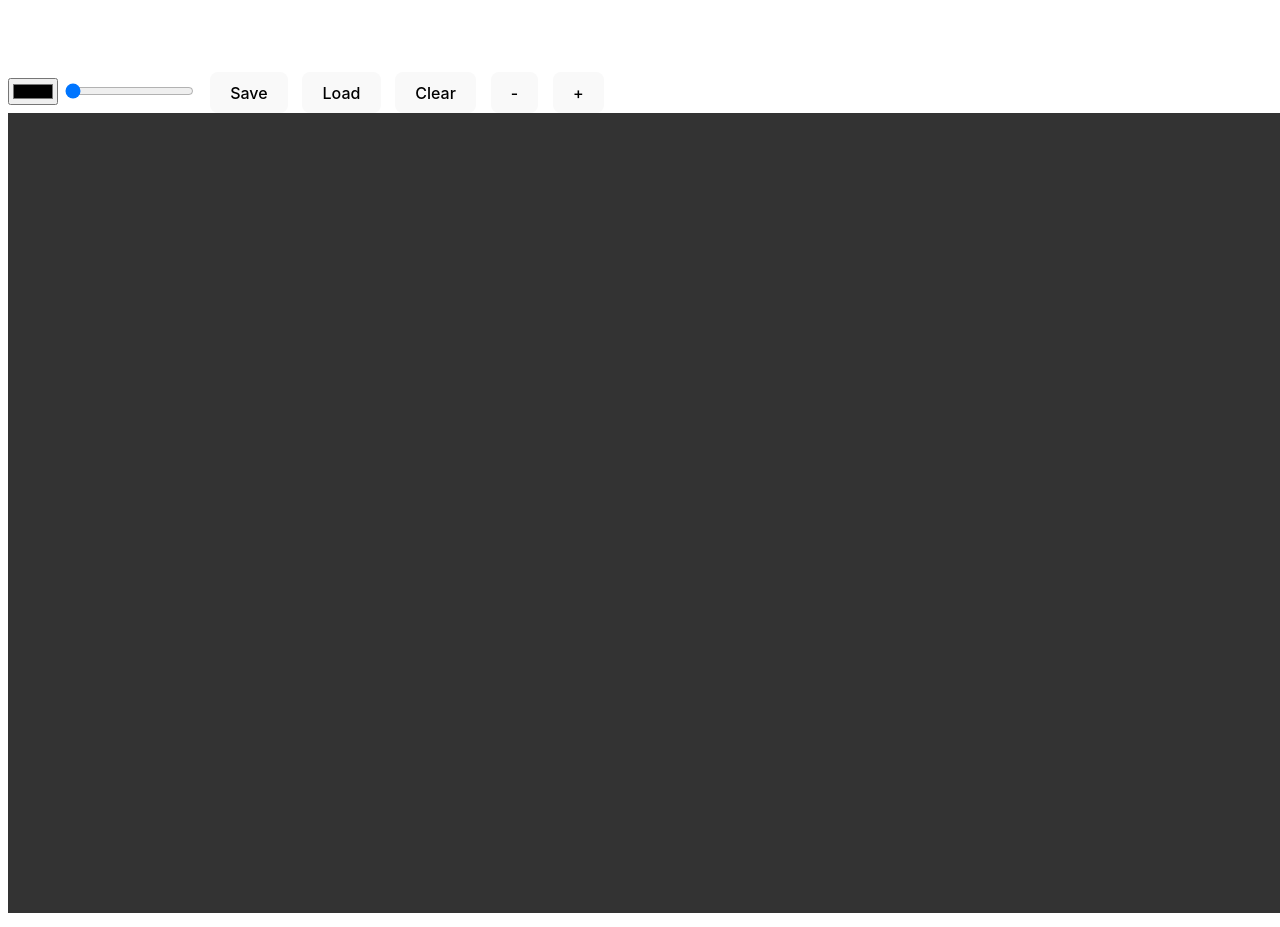
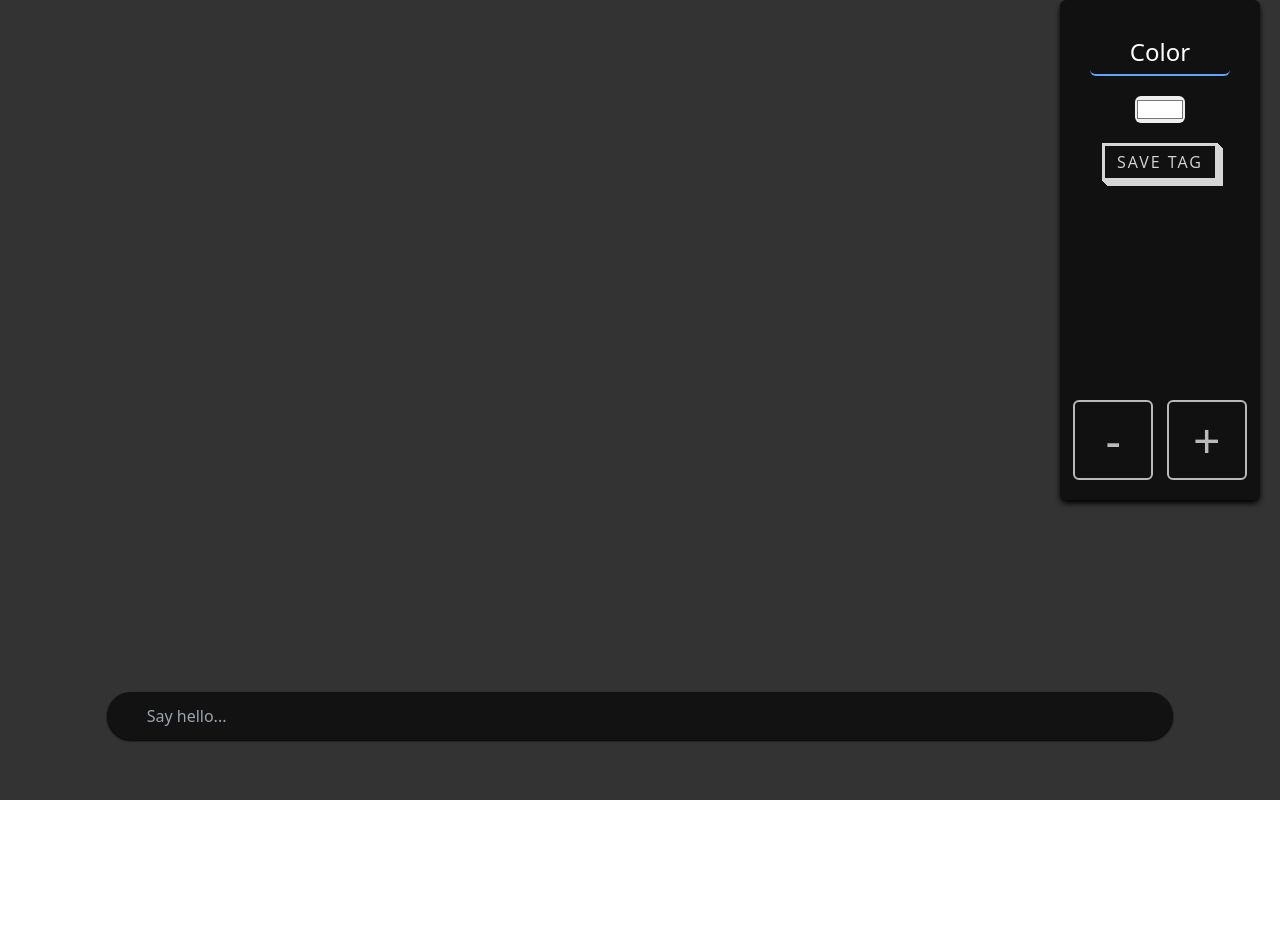
Before and after one commit to amarixdev/graffiti-FE, a website built with Vite: page index.html in a window 1280 px wide. After the commit the page ends 800 px from the top, so only its background shows below. Built offline with nearby package versions, Linux system fonts and the light colour scheme; files whose address does not match are found by name.

Commit message:
design UI

```diff
--- a/index.html
+++ b/index.html
@@ -3,27 +3,73 @@
   <head>
     <meta charset="UTF-8" />
     <link rel="icon" type="image/svg+xml" href="/vite.svg" />
-    <link rel="stylesheet" href="./src/style.css" />
     <meta name="viewport" content="width=device-width, initial-scale=1.0" />
-    <title>Vite + TS</title>
+    <link href="src/output.css" rel="stylesheet" />
+    <link rel="stylesheet" href="src/button.css" />
+    <title>Spray Chat</title>
   </head>
-  <body>
-    <div id="app"></div>
+
+  <body class="bg-gradient-to-br flex flex-col items-center">
+    <div
+      id="canvas-container"
+      class="fixed z-0 h-full w-full overflow-scroll"
+    ></div>
+    <div
+      id="controls-y"
+      class="w-[200px] rounded-md z-10 h-[500px] fixed right-5 flex flex-col items-center bg-[#111] shadow-black shadow-md p-4"
+    >
+      <div class="flex flex-col p-5 items-center">
+        <di
+          class="relative border-blue-400 border-b-2 rounded-md px-10 h-10 mb-5"
+        >
+          <h1 class="text-white text-2xl font-thin">Color</h1>
+        </di>
+        <input
+          type="color"
+          id="color-picker"
+          value="#FFFFFF"
+          class="opacity-100 rounded-md"
+        />
+      </div>
+      <div class="">
+        <button id="save-button" class="button-54" role="button">
+          Save TAG
+        </button>
+      </div>
+
+      <div class="w-full flex justify-evenly absolute bottom-0 pb-5">
+        <button
+          id="zoom-out"
+          class="text-[#bababa] scale-100 active:scale-95 transition-all border-[#bababa] border-2 w-20 h-20 rounded-md text-5xl hover:border-white hover:text-white"
+        >
+          -
+        </button>
+        <button
+          id="zoom-in"
+          class="text-[#bababa] scale-100 active:scale-95 transition-all border-[#bababa] border-2 w-20 h-20 rounded-md text-5xl hover:border-white hover:text-white"
+        >
+          +
+        </button>
+      </div>
+    </div>
+
+    <div
+      id="controls-X"
+      class="text-white flex items-center justify-center w-full h-32 z-10 fixed bottom-5"
+    >
+      <input
+        type="text"
+        placeholder="Say hello..."
+        class="bg-[#121212] w-10/12 h-12 shadow-black shadow-sm rounded-full px-10"
+      />
+    </div>
+
+    <!--Scripts-->
     <script src="https://cdn.socket.io/4.7.5/socket.io.min.js"></script>
     <script>
       const socket = io();
     </script>
-    <!-- <script type="module" src="/src/main.ts"></script> -->
     <script type="module" src="/src/network/ws-client.ts"></script>
     <script type="module" src="/src/canvas/canvas.ts"></script>
-
-    <input type="color" id="color-picker" value="#000000" />
-    <input type="range" min="5" max="15" value="5" id="weight-slider" />
-
-    <button id="save-button">Save</button>
-    <button id="load-button">Load</button>
-    <button id="clear-button">Clear</button>
-    <button id="zoom-out">-</button>
-    <button id="zoom-in">+</button>
   </body>
 </html>
--- a/package.json
+++ b/package.json
@@ -11,6 +11,7 @@
   "devDependencies": {
     "@types/p5": "^1.7.6",
     "@types/socket.io-client": "^3.0.0",
+    "tailwindcss": "^3.4.7",
     "typescript": "^4.6.4",
     "vite": "^3.2.0"
   },
--- /dev/null
+++ b/src/button.css
@@ -0,0 +1,32 @@
+/*source: https://getcssscan.com/css-buttons-examples*/
+
+/* CSS */
+.button-54 {
+  font-family: "Open Sans", sans-serif;
+  font-size: 16px;
+  letter-spacing: 2px;
+  text-decoration: none;
+  text-transform: uppercase;
+  color: #d6d6d6;
+  cursor: pointer;
+  border: 3px solid;
+  padding: 0.25em 0.5em;
+  box-shadow: 1px 1px 0px 0px, 2px 2px 0px 0px, 3px 3px 0px 0px, 4px 4px 0px 0px,
+    5px 5px 0px 0px;
+  position: relative;
+  user-select: none;
+  -webkit-user-select: none;
+  touch-action: manipulation;
+}
+
+.button-54:active {
+  box-shadow: 0px 0px 0px 0px;
+  top: 5px;
+  left: 5px;
+}
+
+@media (min-width: 768px) {
+  .button-54 {
+    padding: 0.25em 0.75em;
+  }
+}
--- a/src/canvas/canvas.ts
+++ b/src/canvas/canvas.ts
@@ -9,9 +9,9 @@ export default class Canvas {
   #tag: Array<Stroke> = new Array();
   #color: Array<number> = [255, 255, 255];
   #weight: number = 5;
-  #scaleFactor: number = 1.0;
-  #offsetX: number = 50;
-  #offsetY: number = 50;
+  #scaleFactor: number = 0.5;
+  #offsetX: number = 0;
+  #offsetY: number = 0;
   #previousState: Array<Stroke> = new Array();
 
   constructor(socket: Socket) {
@@ -32,13 +32,16 @@ export default class Canvas {
   }
 
   setScaleFactor(zoom: string) {
+    const maxScale = 1.0;
+    const minScale = 0.05;
     if (zoom == "out") {
-      this.#scaleFactor = Math.max(this.#scaleFactor - 0.1, 0.1);
+      if (this.#scaleFactor == minScale) return;
+      this.#scaleFactor = Math.max(this.#scaleFactor - 0.1, minScale);
     }
     if (zoom == "in") {
-      this.#scaleFactor = Math.min(this.#scaleFactor + 0.1, 1);
+      if (this.#scaleFactor == maxScale) return;
+      this.#scaleFactor = Math.min(this.#scaleFactor + 0.1, maxScale);
     }
-
     this.clear();
     this.#p.redraw();
   }
@@ -49,31 +52,36 @@ export default class Canvas {
     this.#spray(stroke.x, stroke.y, rgb, stroke.size);
   }
 
+  //recreate canvas from provided Stroke values
   loadCanvas(data: Array<Stroke>) {
     console.log("canvas loaded");
-    console.log(data);
     data.forEach((stroke) => {
       const rgb = HelperFunctions.stringToRGB(stroke.color);
       this.#spray(stroke.x, stroke.y, rgb, stroke.size);
     });
   }
-
+  //send local painting to server for storage
   save() {
     this.#socket.emit("save", this.#tag);
   }
 
+  //clear canvas pixels, reset background
   clear() {
     this.#p.clear();
     this.#p.background(51);
   }
 
   #init = (p: p5) => {
-    p.setup = () => {
-      p.createCanvas(p.windowWidth, p.windowHeight);
-      p.background(51);
-      p.noLoop();
-    };
-
+    const container = document.getElementById("canvas-container");
+    if (container) {
+      p.setup = () => {
+        p.createCanvas(p.windowWidth * 5, p.windowHeight * 5).parent(
+          "canvas-container"
+        );
+        p.background(51);
+        p.noLoop();
+      };
+    }
     p.draw = () => {
       console.log("running");
       p.translate(this.#offsetX, this.#offsetY);
@@ -97,10 +105,11 @@ export default class Canvas {
       };
 
       this.#spray(xPos, yPos, rgb, this.#weight);
-      this.#sendToServer(strokeMessage);
+      this.#publishToServer(strokeMessage);
     };
   };
 
+  //spray paint simulation
   #spray(x: number, y: number, color: number[], size: number) {
     let p = this.#p;
     let density = 50;
@@ -116,7 +125,8 @@ export default class Canvas {
     }
   }
 
-  #sendToServer(strokeMessage: Stroke) {
+  //live update websockets server with real-time paint strokes
+  #publishToServer(strokeMessage: Stroke) {
     //send paint stroke to server
     this.#socket.emit("stroke", strokeMessage);
     //create tag to save work
--- /dev/null
+++ b/src/input.css
@@ -0,0 +1,3 @@
+@tailwind base;
+@tailwind components;
+@tailwind utilities;
--- a/src/network/ws-client.ts
+++ b/src/network/ws-client.ts
@@ -7,7 +7,7 @@ import HelperFunctions from "../util/functions";
 const socket: Socket = io("http://localhost:3000", {
   withCredentials: true,
 });
-const sketch = new Canvas(socket);
+const canvas = new Canvas(socket);
 const saveButton = document.getElementById("save-button");
 const loadButton = document.getElementById("load-button");
 const clearButton = document.getElementById("clear-button");
@@ -17,40 +17,40 @@ const zoomIn = document.getElementById("zoom-in");
 const zoomOut = document.getElementById("zoom-out");
 
 socket.on("stroke", (data: Stroke) => {
-  sketch.broadcast(data);
+  canvas.broadcast(data);
 });
 
 socket.on("boot-up", (data: Array<Stroke>) => {
-  sketch.loadCanvas(data);
-  sketch.setPreviousState(data);
+  canvas.loadCanvas(data);
+  canvas.setPreviousState(data);
 });
 
 saveButton?.addEventListener("click", () => {
-  sketch.save();
+  canvas.save();
 });
 
 clearButton?.addEventListener("click", () => {
   socket.emit("clear");
-  sketch.clear();
+  canvas.clear();
 });
 
 colorPicker?.addEventListener("input", (e: Event) => {
   const target = e.target as HTMLInputElement;
-  sketch.setColor(HelperFunctions.hexToRgb(target.value));
+  canvas.setColor(HelperFunctions.hexToRgb(target.value));
 });
 
 slider?.addEventListener("input", (e: Event) => {
   const target = e.target as HTMLInputElement;
-  sketch.setWeight(parseInt(target.value));
+  canvas.setWeight(parseInt(target.value));
 });
 
 zoomIn?.addEventListener("click", () => {
   console.log("clicked");
-  sketch.setScaleFactor("in");
+  canvas.setScaleFactor("in");
 });
 
 zoomOut?.addEventListener("click", () => {
-  sketch.setScaleFactor("out");
+  canvas.setScaleFactor("out");
 });
 
 //FOR TESTING ONLY
@@ -61,5 +61,5 @@ loadButton?.addEventListener("click", () => {
 //load canvas on click
 socket.on("loaded-tags", (data: Array<Stroke>) => {
   console.log("running");
-  sketch.loadCanvas(data);
+  canvas.loadCanvas(data);
 });
--- a/src/style.css
+++ /dev/null
@@ -1,93 +0,0 @@
-:root {
-  font-family: Inter, Avenir, Helvetica, Arial, sans-serif;
-  font-size: 16px;
-  line-height: 24px;
-  font-weight: 400;
-
-  color-scheme: light dark;
-  color: rgba(255, 255, 255, 0.87);
-  background-color: #242424;
-
-  font-synthesis: none;
-  text-rendering: optimizeLegibility;
-  -webkit-font-smoothing: antialiased;
-  -moz-osx-font-smoothing: grayscale;
-  -webkit-text-size-adjust: 100%;
-}
-
-a {
-  font-weight: 500;
-  color: #646cff;
-  text-decoration: inherit;
-}
-a:hover {
-  color: #535bf2;
-}
-
-h1 {
-  font-size: 3.2em;
-  line-height: 1.1;
-}
-
-#app {
-  max-width: 1280px;
-  margin: 0 auto;
-  padding: 2rem;
-  text-align: center;
-}
-
-.logo {
-  height: 6em;
-  padding: 1.5em;
-  will-change: filter;
-}
-.logo:hover {
-  filter: drop-shadow(0 0 2em #646cffaa);
-}
-.logo.vanilla:hover {
-  filter: drop-shadow(0 0 2em #3178c6aa);
-}
-
-.card {
-  padding: 2em;
-}
-
-.read-the-docs {
-  color: #888;
-}
-
-button {
-  border-radius: 8px;
-  border: 1px solid transparent;
-  padding: 0.6em 1.2em;
-  font-size: 1em;
-  font-weight: 500;
-  font-family: inherit;
-  background-color: #1a1a1a;
-  cursor: pointer;
-  transition: border-color 0.25s;
-  margin-left: 10px;
-}
-#save-button:hover {
-  border-color: #646cff;
-}
-
-#load-button:hover {
-  border-color: #64ffe5;
-}
-
-#clear-button:hover {
-  border-color: #ff6464;
-}
-@media (prefers-color-scheme: light) {
-  :root {
-    color: #213547;
-    background-color: #ffffff;
-  }
-  a:hover {
-    color: #747bff;
-  }
-  button {
-    background-color: #f9f9f9;
-  }
-}
--- /dev/null
+++ b/tailwind.config.js
@@ -0,0 +1,8 @@
+/** @type {import('tailwindcss').Config} */
+module.exports = {
+  content: ["./src/**/*.{html,js}", "./index.html"],
+  theme: {
+    extend: {},
+  },
+  plugins: [],
+};
```
Also changed, not shown: src/output.css (added), 1 other file.
